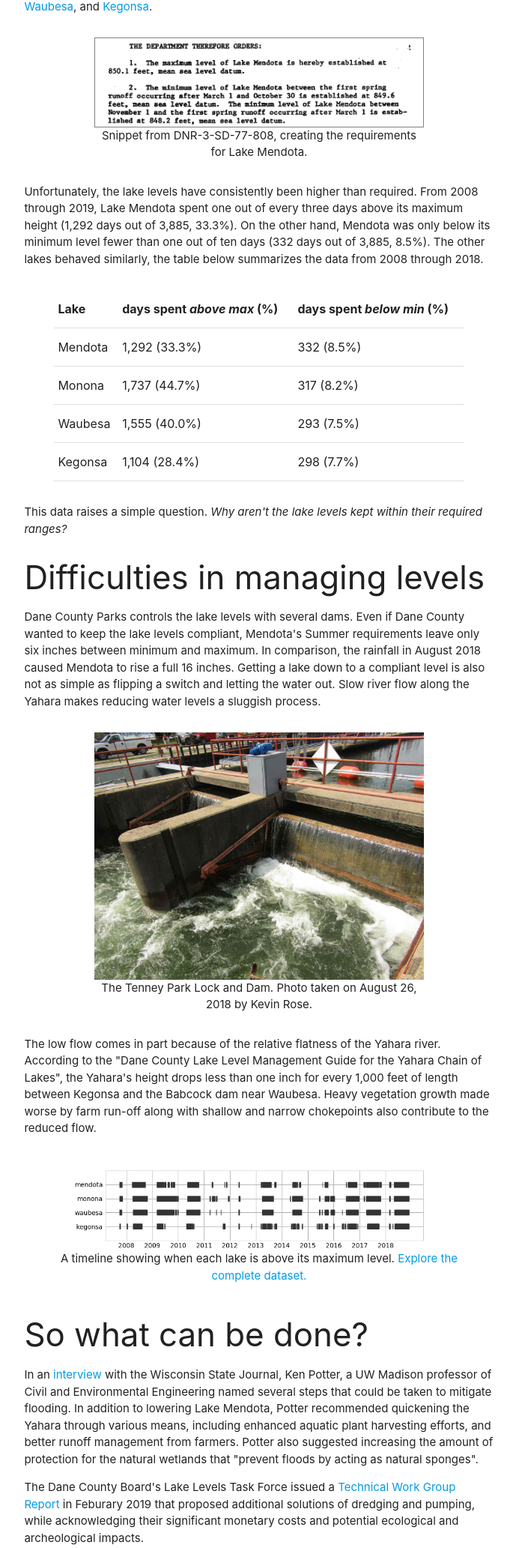
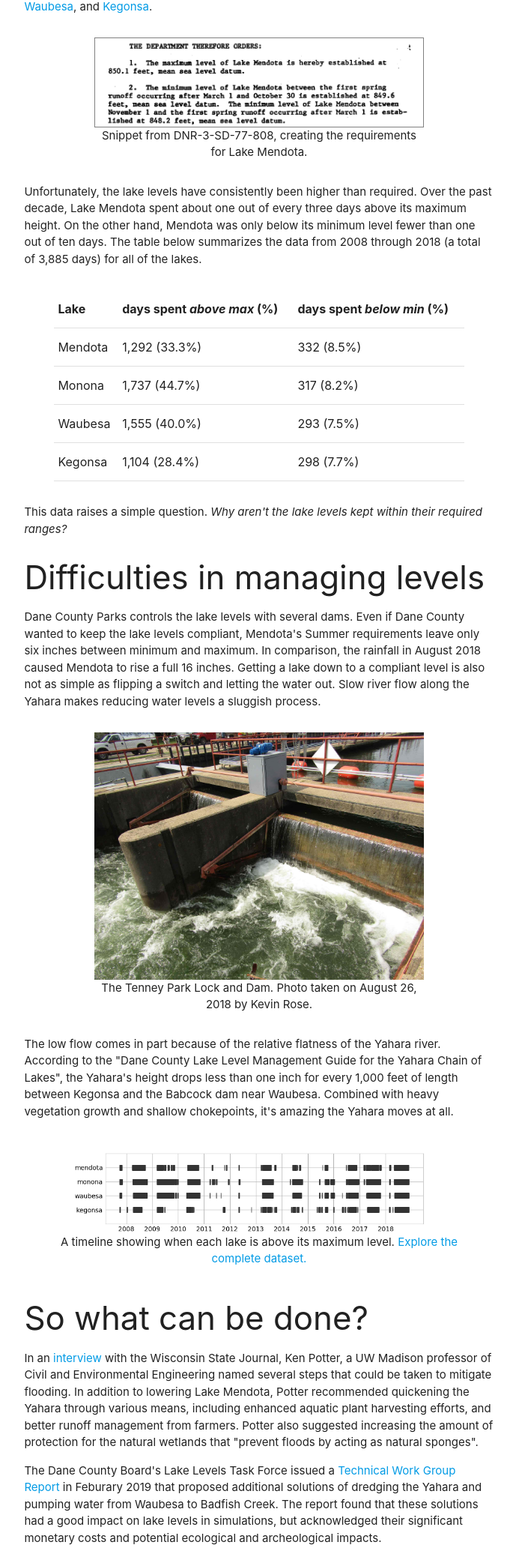
Before and after one commit to kbrose/yahara-info, a Flask app: template templates/main.html in a window 1280 px wide. Shown: the part 659-2724 px from the top of the page at 75% size, without its empty margins (294-983 px from the left). Run offline with Flask 2, Linux system fonts and the light colour scheme; the template is opened without the code that fills it, so the values that code supplies are empty; parts of the project's set-up code (start-up, migrations or seed data) failed here and were passed over.

Commit message:
update wording

```diff
--- a/templates/base.html
+++ b/templates/base.html
@@ -37,7 +37,7 @@
             <br>
             The code behind this website is open source, and can be found on <a href="https://www.github.com/kbrose/madison-lake-levels/" class="blue-text text-lighten-4">GitHub</a>.
             <br>
-            This website utilizes data taken from the <a href="https://waterservices.usgs.gov" class="blue-text text-lighten-4">United States Geological Survey</a>.
+            This website utilizes data from the <a href="https://waterservices.usgs.gov" class="blue-text text-lighten-4">U.S. Geological Survey</a>, including the National Map.
             <br>
             Return to the <a href="/" class="blue-text text-lighten-4">home page</a>.
         </div>
--- a/templates/main.html
+++ b/templates/main.html
@@ -70,7 +70,7 @@
         <figcaption>Snippet from DNR-3-SD-77-808, creating the requirements for Lake Mendota.</figcaption>
     </figure>
     <p>
-        Unfortunately, the lake levels have consistently been higher than required. From 2008 through 2019, Lake Mendota spent one out of every three days above its maximum height (1,292 days out of 3,885, 33.3%). On the other hand, Mendota was only below its minimum level fewer than one out of ten days (332 days out of 3,885, 8.5%). The other lakes behaved similarly, the table below summarizes the data from 2008 through 2018.
+        Unfortunately, the lake levels have consistently been higher than required. Over the past decade, Lake Mendota spent about one out of every three days above its maximum height. On the other hand, Mendota was only below its minimum level fewer than one out of ten days. The table below summarizes the data from 2008 through 2018 (a total of 3,885 days) for all of the lakes.
     </p>
     <figure class="center section">
         <table>
@@ -103,7 +103,7 @@
         <figcaption>The Tenney Park Lock and Dam. Photo taken on August 26, 2018 by Kevin Rose.</figcaption>
     </figure>
     <p>
-        The low flow comes in part because of the relative flatness of the Yahara river. According to the "Dane County Lake Level Management Guide for the Yahara Chain of Lakes", the Yahara's height drops less than one inch for every 1,000 feet of length between Kegonsa and the Babcock dam near Waubesa. Heavy vegetation growth made worse by farm run-off along with shallow and narrow chokepoints also contribute to the reduced flow.
+        The low flow comes in part because of the relative flatness of the Yahara river. According to the "Dane County Lake Level Management Guide for the Yahara Chain of Lakes", the Yahara's height drops less than one inch for every 1,000 feet of length between Kegonsa and the Babcock dam near Waubesa. Combined with heavy vegetation growth and shallow chokepoints, it's amazing the Yahara moves at all.
     </p>
     <figure class="center section">
         <img src="/static/imgs/timeline.png" alt="A timeline of when the lakes are above their maximums." class="responsive-img">
@@ -116,7 +116,7 @@
         In an <a href="https://madison.com/wsj/news/local/govt-and-politics/impatience-surfaces-over-slow-search-for-ways-to-prevent-the/article_f1db97e4-4163-5c54-bc49-e31d0a8751eb.html">interview</a> with the Wisconsin State Journal, Ken Potter, a UW Madison professor of Civil and Environmental Engineering named several steps that could be taken to mitigate flooding. In addition to lowering Lake Mendota, Potter recommended quickening the Yahara through various means, including enhanced aquatic plant harvesting efforts, and better runoff management from farmers. Potter also suggested increasing the amount of protection for the natural wetlands that "prevent floods by acting as natural sponges".
     </p>
     <p>
-        The Dane County Board's Lake Levels Task Force issued a <a href="https://lwrd.countyofdane.com/documents/pdf/Yahara-Flooding-Technical-Report-Final.pdf">Technical Work Group Report</a> in Feburary 2019 that proposed additional solutions of dredging and pumping, while acknowledging their significant monetary costs and potential ecological and archeological impacts.
+        The Dane County Board's Lake Levels Task Force issued a <a href="https://lwrd.countyofdane.com/documents/pdf/Yahara-Flooding-Technical-Report-Final.pdf">Technical Work Group Report</a> in Feburary 2019 that proposed additional solutions of dredging the Yahara and pumping water from Waubesa to Badfish Creek. The report found that these solutions had a good impact on lake levels in simulations, but acknowledged their significant monetary costs and potential ecological and archeological impacts.
     </p>
     <p>
         Do some of these solutions sound reasonable to you? Click below to find contact information for your government officials and tell them what you think.
@@ -133,7 +133,7 @@
         </ul>
     </p>
     <p>
-        If you are looking for a more personal solution, you could also consider creating a rain garden, using a barrel to collect rain water, and using water-permeable surfaces for patios and driveways.
+        If you are looking for a more personal solution, you could also consider creating a rain garden, using a barrel to collect rain water, and using water-permeable surfaces for driveways and patios.
     </p>
 </div>
 {% endblock %}
```
